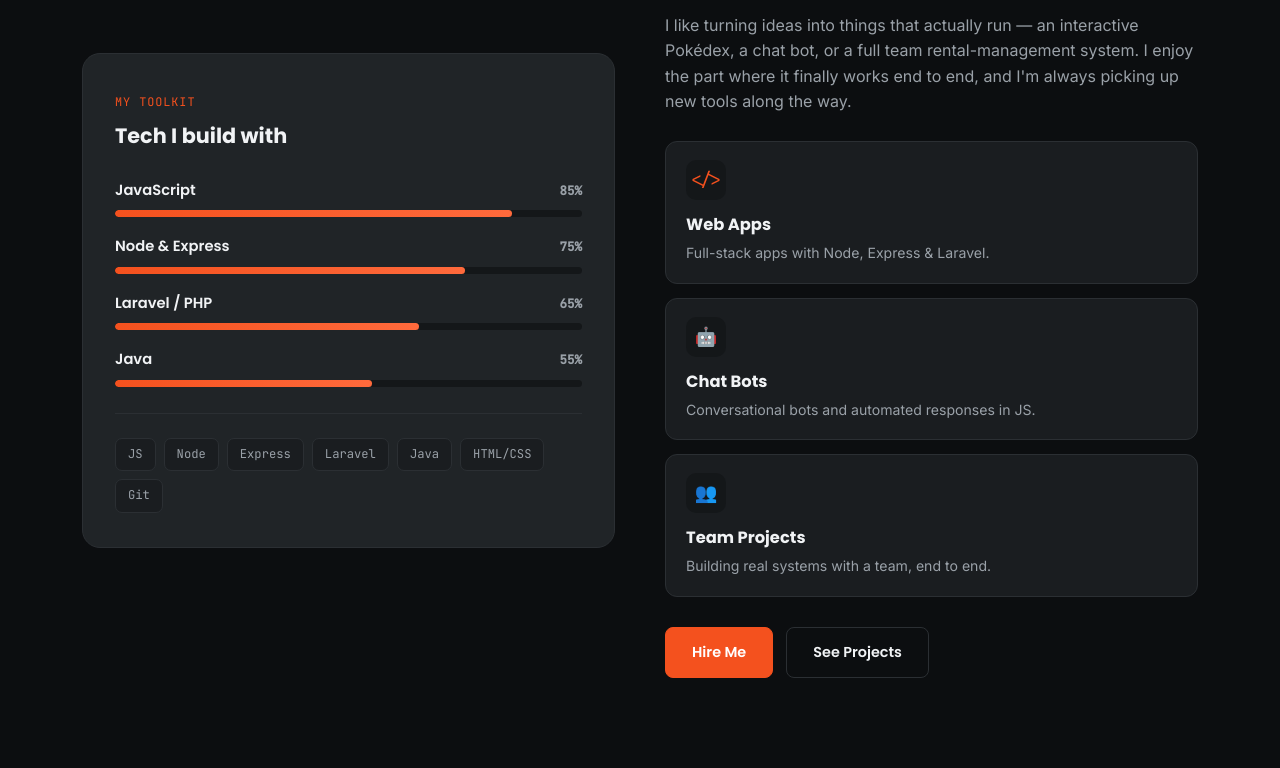
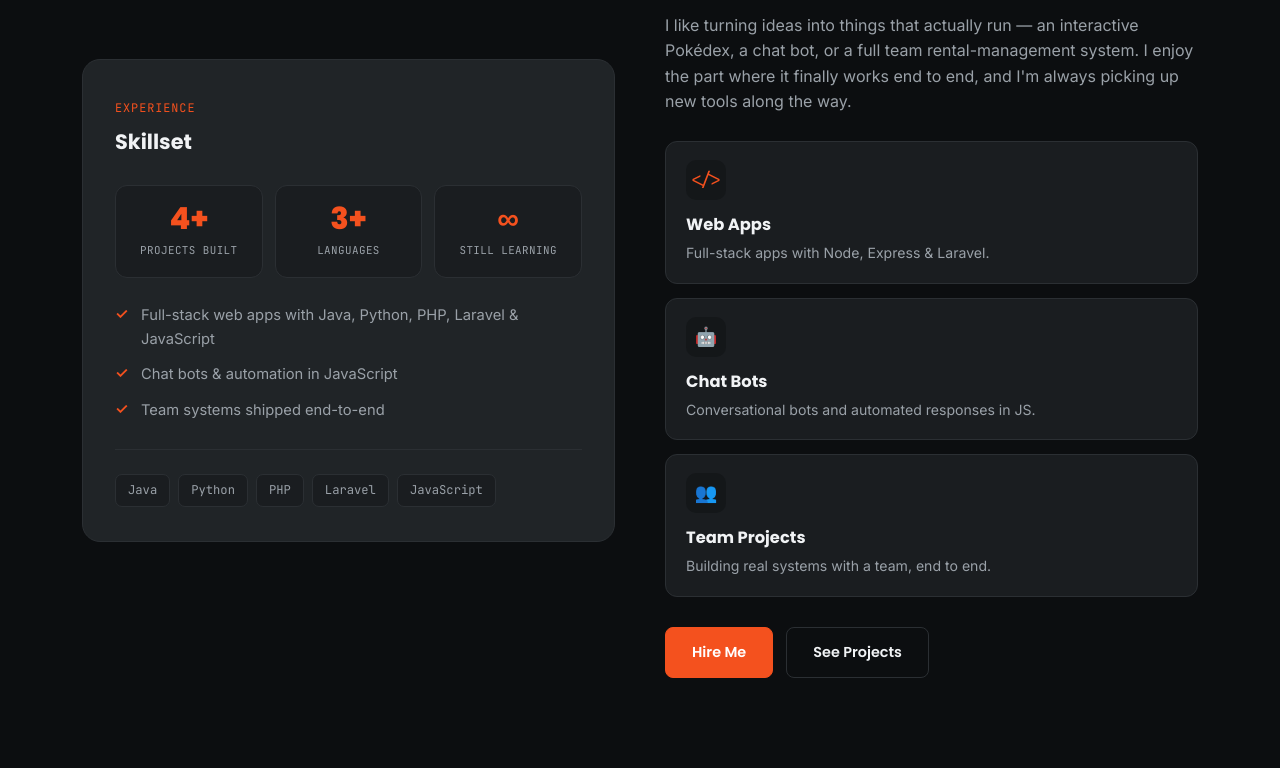
Before and after one commit to alexandretzy/portfolio, a plain HTML site: page index.html in a window 1280 px wide. Shown: the part 912-1680 px from the top of the page. Drawn offline with Linux system fonts and the light colour scheme.

Commit message:
Minor Addition in the section

```diff
--- a/index.html
+++ b/index.html
@@ -73,29 +73,33 @@
         <div class="wrap about-grid">
             <div class="about-visual reveal">
                 <div class="skills-head">
-                    <span class="skills-kicker">My Toolkit</span>
-                    <h4>Tech I build with</h4>
+                    <span class="skills-kicker">Experience</span>
+                    <h4>Skillset</h4>
                 </div>
-                <!-- EDIT: tweak skills + percentages to match your level -->
-                <div class="skill">
-                    <div class="skill-row"><span>JavaScript</span><span class="skill-pct">85%</span></div>
-                    <div class="skill-bar"><i style="width:85%"></i></div>
+                <!-- EDIT: update these numbers to be true for you -->
+                <div class="about-stats">
+                    <div class="about-stat">
+                        <div class="as-n">4+</div>
+                        <div class="as-l">Projects Built</div>
+                    </div>
+                    <div class="about-stat">
+                        <div class="as-n">3+</div>
+                        <div class="as-l">Languages</div>
+                    </div>
+                    <div class="about-stat">
+                        <div class="as-n">∞</div>
+                        <div class="as-l">Still Learning</div>
+                    </div>
                 </div>
-                <div class="skill">
-                    <div class="skill-row"><span>Node &amp; Express</span><span class="skill-pct">75%</span></div>
-                    <div class="skill-bar"><i style="width:75%"></i></div>
-                </div>
-                <div class="skill">
-                    <div class="skill-row"><span>Laravel / PHP</span><span class="skill-pct">65%</span></div>
-                    <div class="skill-bar"><i style="width:65%"></i></div>
-                </div>
-                <div class="skill">
-                    <div class="skill-row"><span>Java</span><span class="skill-pct">55%</span></div>
-                    <div class="skill-bar"><i style="width:55%"></i></div>
-                </div>
+                <!-- EDIT: rewrite these highlights in your own voice -->
+                <ul class="highlights">
+                    <li>Full-stack web apps with Java, Python, PHP, Laravel &amp; JavaScript</li>
+                    <li>Chat bots &amp; automation in JavaScript</li>
+                    <li>Team systems shipped end-to-end</li>
+                </ul>
                 <div class="tech-tags">
-                    <span>JS</span><span>Node</span><span>Express</span>
-                    <span>Laravel</span><span>Java</span><span>HTML/CSS</span><span>Git</span>
+                    <span>Java</span><span>Python</span><span>PHP</span>
+                    <span>Laravel</span><span>JavaScript</span>
                 </div>
             </div>
             <div class="about-copy reveal">
@@ -269,7 +273,7 @@
     </section>
 
     <footer>
-        <div class="wrap">&copy; 2026 Ben Alexandre Tagud &middot; Built with HTML &amp; CSS &middot; <a
+        <div class="wrap">&copy; 2026 Ben Alexandre Tagud &middot; <a
                 href="https://github.com/alexandretzy" target="_blank" rel="noopener"
                 style="color:var(--coral)">GitHub</a></div>
     </footer>
--- a/style.css
+++ b/style.css
@@ -366,38 +366,64 @@ nav .wrap {
     margin-top: 6px
 }
 
-.skill {
-    margin-bottom: 18px
+.about-stats {
+    display: grid;
+    grid-template-columns: repeat(3, 1fr);
+    gap: 12px;
+    margin-bottom: 26px
 }
 
-.skill-row {
-    display: flex;
-    justify-content: space-between;
-    align-items: baseline;
-    font-family: var(--disp);
-    font-weight: 600;
-    font-size: .92rem;
-    margin-bottom: 8px
+.about-stat {
+    background: var(--card);
+    border: 1px solid var(--line);
+    border-radius: 12px;
+    padding: 18px 12px;
+    text-align: center;
+    transition: all .16s
 }
 
-.skill-pct {
-    font-family: var(--mono);
-    font-size: .78rem;
-    color: var(--text-soft)
+.about-stat:hover {
+    border-color: var(--coral);
+    transform: translateY(-3px)
 }
 
-.skill-bar {
-    height: 7px;
-    border-radius: 99px;
-    background: var(--bg-2);
-    overflow: hidden
+.about-stat .as-n {
+    font-family: var(--disp);
+    font-weight: 800;
+    font-size: 1.9rem;
+    line-height: 1;
+    color: var(--coral)
 }
 
-.skill-bar i {
-    display: block;
-    height: 100%;
-    border-radius: 99px;
-    background: linear-gradient(90deg, var(--coral), var(--coral-bright))
+.about-stat .as-l {
+    font-family: var(--mono);
+    font-size: .68rem;
+    letter-spacing: .04em;
+    text-transform: uppercase;
+    color: var(--text-soft);
+    margin-top: 8px
+}
+
+.highlights {
+    list-style: none;
+    margin-bottom: 4px
+}
+
+.highlights li {
+    position: relative;
+    padding-left: 26px;
+    color: var(--text-soft);
+    font-size: .92rem;
+    margin-bottom: 12px
+}
+
+.highlights li::before {
+    content: '✓';
+    position: absolute;
+    left: 0;
+    top: -1px;
+    font-weight: 700;
+    color: var(--coral)
 }
 
 .tech-tags {
```
